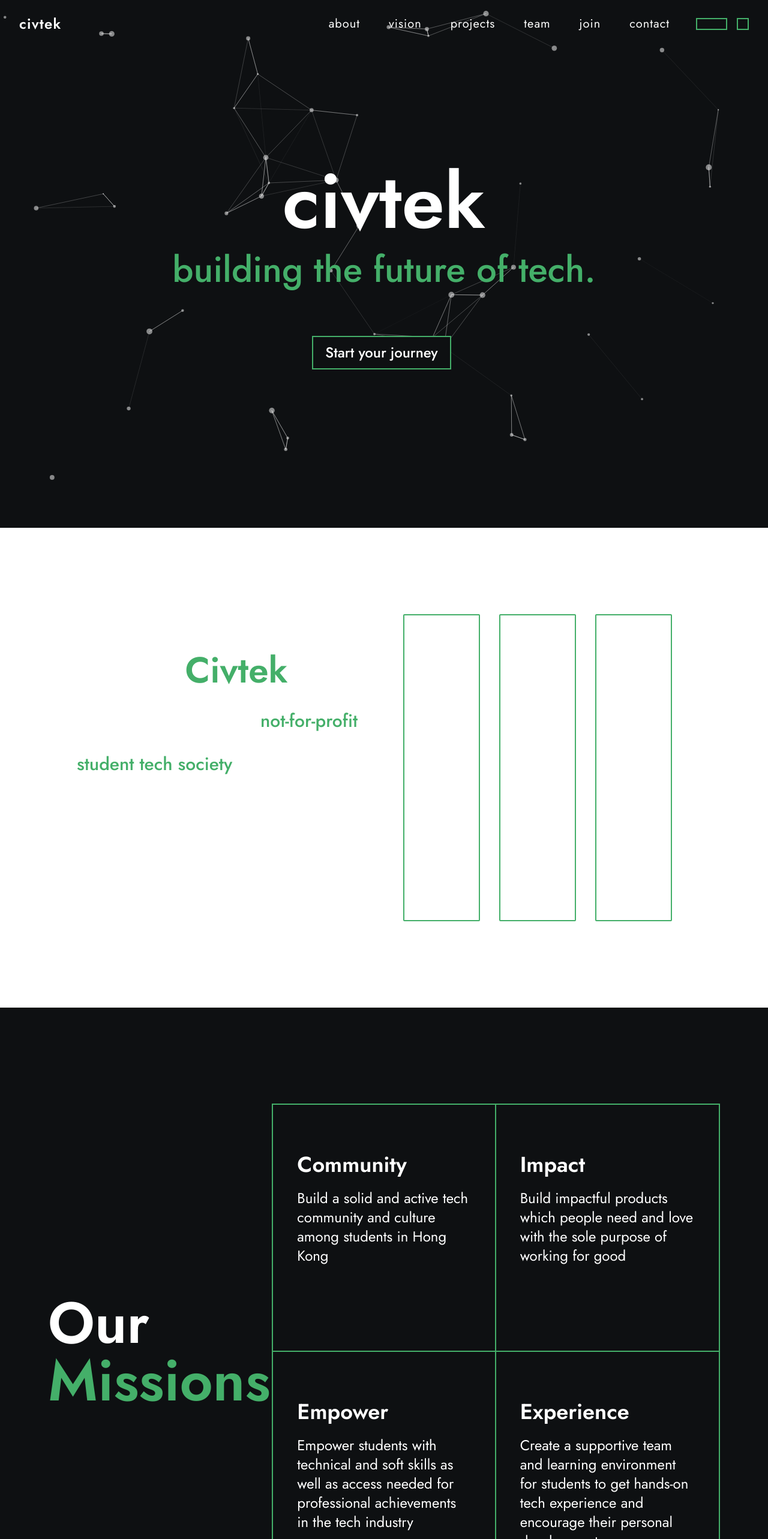
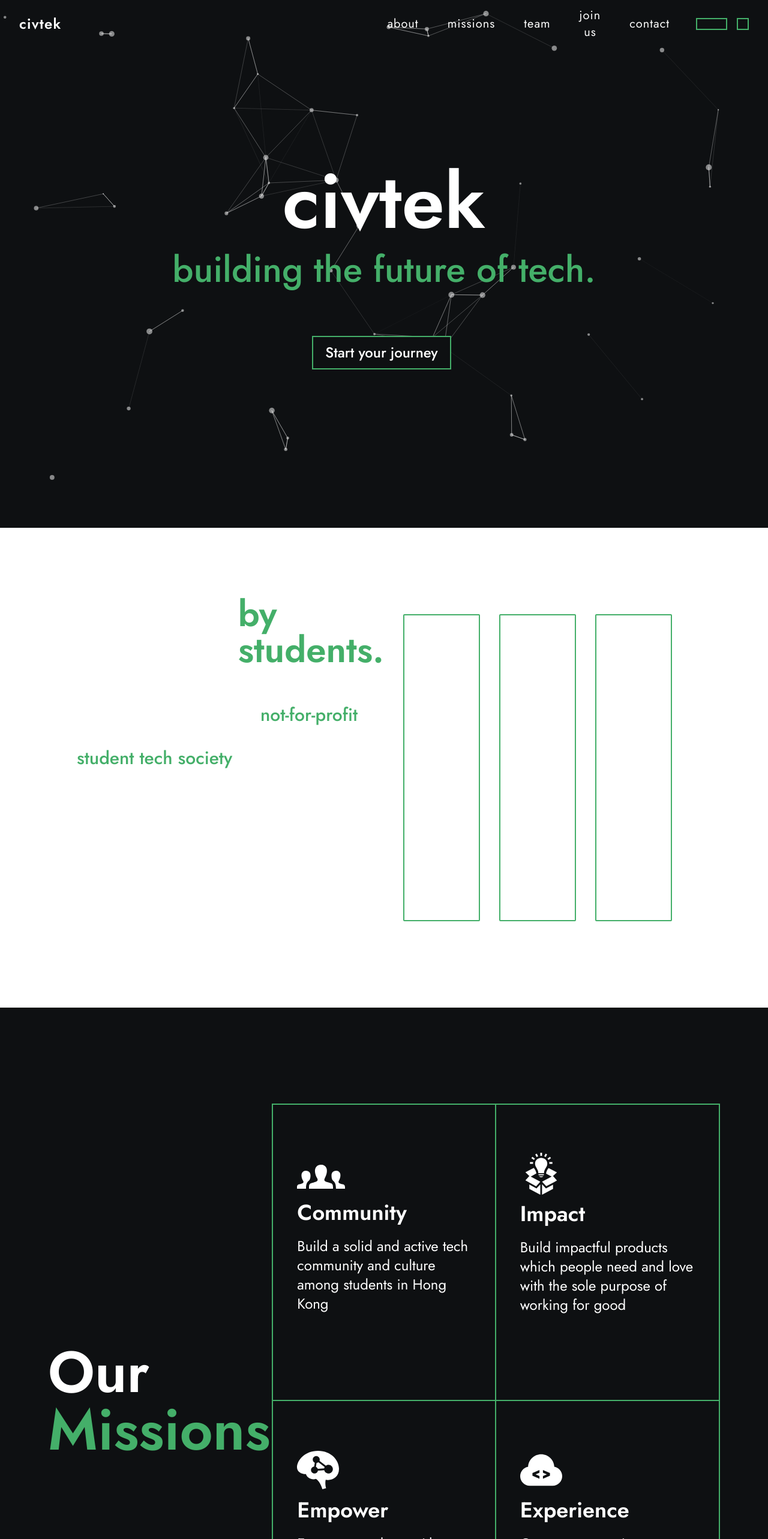
Before and after one commit to civtek/profile, a Next.js app: page / in a window 1280 px wide. Shown: the top 2566 px of the page at 60% size. Built offline with nearby package versions, Linux system fonts and the light colour scheme.

Commit message:
all links done

```diff
--- a/src/components/About.js
+++ b/src/components/About.js
@@ -3,11 +3,14 @@ import { motion } from "framer-motion";
 
 export const About = () => {
   return (
-    <div className="w-full h-screen flex flex-col md:flex-row text-white py-20 px-32 z-20">
+    <div
+      id="about"
+      className="w-full h-screen flex flex-col md:flex-row text-white py-20 px-32 z-20"
+    >
       <div className="flex flex-col justify-center gap-5 w-full md:w-1/2">
-        <div className="flex gap-4 font-semibold text-6xl mb-4">
-          <Fade child="About"></Fade>
-          <Fade child="Civtek" classes="text-primary" delay={0.5}></Fade>
+        <div className="flex gap-4 font-semibold text-6xl mb-10">
+          <Fade child="For students,"></Fade>
+          <Fade child="by students." classes="text-primary" delay={0.5}></Fade>
         </div>
         <div className="text-3xl font-medium">
           <motion.div
@@ -29,7 +32,7 @@ export const About = () => {
         </div>
         <div>
           <Fade
-            classes="text-xl mt-5"
+            classes="text-2xl mt-10"
             delay={1.5}
             child="We work with NGOs and groups to help make the world a better place through technology.
 
--- a/src/components/JoinUs.js
+++ b/src/components/JoinUs.js
@@ -3,7 +3,10 @@ import { motion } from "framer-motion";
 
 export const JoinUs = () => {
   return (
-    <div className="w-full h-screen relative my-40 text-white flex items-center justify-center">
+    <div
+      id="join"
+      className="w-full h-screen relative my-40 text-white flex items-center justify-center"
+    >
       <div className="absolute w-full h-72  top-0 z-0 flex flex-col items-center justify-center">
         <Fade
           classes="flex justify-center items-center"
@@ -50,8 +53,8 @@ export const JoinUs = () => {
             Our current team members joined JP Morgan, Seabank, Tiket.com and
             other reputable companies.
           </div>
-          <div className="w-32 flex items-center justify-center px-2 text-lg border border-primary font-medium cursor-pointer hover:bg-primary hover:text-dark transition duration-500 ease-in-out">
-            More
+          <div className="w-40 flex items-center justify-center p-2 text-lg border border-primary font-medium cursor-pointer hover:bg-primary hover:text-dark transition duration-500 ease-in-out">
+            Coming Soon
           </div>
         </motion.div>
         <motion.div
@@ -79,8 +82,8 @@ export const JoinUs = () => {
             access to all of our upcoming events and a network of talented
             like-minded people.
           </div>
-          <div className="w-32 flex items-center justify-center px-2 text-lg border border-primary font-medium cursor-pointer hover:bg-primary hover:text-dark transition duration-500 ease-in-out">
-            More
+          <div className="w-40 flex items-center justify-center p-2 text-lg border border-primary font-medium cursor-pointer hover:bg-primary hover:text-dark transition duration-500 ease-in-out">
+            Coming Soon
           </div>
         </motion.div>
         <motion.div
@@ -110,8 +113,8 @@ export const JoinUs = () => {
             We build impactful products that people love, and we&apos;re sure
             you will love it too.
           </div>
-          <div className="w-32 flex items-center justify-center px-2 text-lg border border-primary font-medium cursor-pointer hover:bg-primary hover:text-dark transition duration-500 ease-in-out">
-            More
+          <div className="w-40 flex items-center justify-center p-2 text-lg border border-primary font-medium cursor-pointer hover:bg-primary hover:text-dark transition duration-500 ease-in-out">
+            Coming Soon
           </div>
         </motion.div>
       </div>
--- a/src/components/Navbar.js
+++ b/src/components/Navbar.js
@@ -1,6 +1,6 @@
 export const Navbar = () => {
   return (
-    <div className="w-full h-20  flex items-center px-8 top-0 left-0 right-0 z-50">
+    <div className="w-full h-20 flex items-center px-8 top-0 left-0 right-0 z-50">
       <div className="w-full">
         <p className="font-semibold text-white tracking-wider text-2xl ">
           civtek
@@ -8,22 +8,49 @@ export const Navbar = () => {
       </div>
       <div className="flex items-center justify-between w-full ">
         <div className="flex items-center">
-          <div className="flex items-center cursor-pointer text-white tracking-wider text-xl h-20 px-6 text-center transition delay-100 ease-in-out duration-500  hover:bg-primary hover:text-black">
+          <div
+            onClick={() => {
+              const anchor = document.querySelector("#about");
+              anchor.scrollIntoView({ behavior: "smooth", block: "center" });
+            }}
+            className="flex items-center cursor-pointer text-white tracking-wider text-xl h-20 px-6 text-center transition delay-100 ease-in-out duration-500  hover:bg-primary hover:text-black"
+          >
             <p>about</p>
           </div>
-          <div className="flex items-center cursor-pointer text-white tracking-wider text-xl h-20 px-6 text-center transition delay-100 ease-in-out duration-500 hover:bg-primary hover:text-black">
-            <p>vision</p>
+          <div
+            onClick={() => {
+              const anchor = document.querySelector("#missions");
+              anchor.scrollIntoView({ behavior: "smooth", block: "center" });
+            }}
+            className="flex items-center cursor-pointer text-white tracking-wider text-xl h-20 px-6 text-center transition delay-100 ease-in-out duration-500 hover:bg-primary hover:text-black"
+          >
+            <p>missions</p>
           </div>
-          <div className="flex items-center cursor-pointer text-white tracking-wider text-xl h-20 px-6 text-center transition delay-100 ease-in-out duration-500 hover:bg-primary hover:text-black">
-            <p>projects</p>
-          </div>
-          <div className="flex items-center cursor-pointer text-white tracking-wider text-xl h-20 px-6 text-center transition delay-100 ease-in-out duration-500 hover:bg-primary hover:text-black">
+          <div
+            onClick={() => {
+              const anchor = document.querySelector("#team");
+              anchor.scrollIntoView({ behavior: "smooth", block: "center" });
+            }}
+            className="flex items-center cursor-pointer text-white tracking-wider text-xl h-20 px-6 text-center transition delay-100 ease-in-out duration-500 hover:bg-primary hover:text-black"
+          >
             <p>team</p>
           </div>
-          <div className="flex items-center cursor-pointer text-white tracking-wider text-xl h-20 px-6 text-center transition delay-100 ease-in-out duration-500 hover:bg-primary hover:text-black">
-            <p>join</p>
+          <div
+            onClick={() => {
+              const anchor = document.querySelector("#join");
+              anchor.scrollIntoView({ behavior: "smooth", block: "center" });
+            }}
+            className="flex items-center cursor-pointer text-white tracking-wider text-xl h-20 px-6 text-center transition delay-100 ease-in-out duration-500 hover:bg-primary hover:text-black"
+          >
+            <p>join us</p>
           </div>
-          <div className="flex items-center cursor-pointer text-white tracking-wider text-xl h-20 px-6 text-center transition delay-100 ease-in-out duration-500 hover:bg-primary hover:text-black">
+          <div
+            onClick={() => {
+              const anchor = document.querySelector("#contact");
+              anchor.scrollIntoView({ behavior: "smooth", block: "center" });
+            }}
+            className="flex items-center cursor-pointer text-white tracking-wider text-xl h-20 px-6 text-center transition delay-100 ease-in-out duration-500 hover:bg-primary hover:text-black"
+          >
             <p>contact</p>
           </div>
         </div>
--- a/src/components/Team.js
+++ b/src/components/Team.js
@@ -2,7 +2,10 @@ import { Fade } from "./animations/Fade";
 
 export const Team = () => {
   return (
-    <div className="bg-dark w-full h-full px-20 py-40 text-white flex flex-col items-center">
+    <div
+      id="team"
+      className="bg-dark w-full h-full px-20 py-40 text-white flex flex-col items-center"
+    >
       <Fade child="Our Team" classes="text-7xl font-semibold mb-10 z-20"></Fade>
       <Fade
         child={
--- a/src/components/WhatWeDo.js
+++ b/src/components/WhatWeDo.js
@@ -2,7 +2,10 @@ import { Fade } from "./animations/Fade";
 
 export const WhatWeDo = () => {
   return (
-    <div className="bg-dark w-full h-full px-20 py-40 text-white flex flex-col items-center">
+    <div
+      id="missions"
+      className="bg-dark w-full h-full px-20 py-40 text-white flex flex-col items-center"
+    >
       <div className="w-full h-full bg-cover bg-center">
         <div className="grid grid-cols-3 w-full h-full">
           <div className="text-8xl font-semibold flex flex-col justify-center z-20">
@@ -35,6 +38,16 @@ export const WhatWeDo = () => {
                 group-hover:text-black
               "
               >
+                <svg
+                  xmlns="http://www.w3.org/2000/svg"
+                  width="80"
+                  height="80"
+                  fill="white"
+                  viewBox="0 0 24 24"
+                  className="group-hover:fill-black"
+                >
+                  <path d="M17.997 18h-11.995l-.002-.623c0-1.259.1-1.986 1.588-2.33 1.684-.389 3.344-.736 2.545-2.209-2.366-4.363-.674-6.838 1.866-6.838 2.491 0 4.226 2.383 1.866 6.839-.775 1.464.826 1.812 2.545 2.209 1.49.344 1.589 1.072 1.589 2.333l-.002.619zm4.811-2.214c-1.29-.298-2.49-.559-1.909-1.657 1.769-3.342.469-5.129-1.4-5.129-1.265 0-2.248.817-2.248 2.324 0 3.903 2.268 1.77 2.246 6.676h4.501l.002-.463c0-.946-.074-1.493-1.192-1.751zm-22.806 2.214h4.501c-.021-4.906 2.246-2.772 2.246-6.676 0-1.507-.983-2.324-2.248-2.324-1.869 0-3.169 1.787-1.399 5.129.581 1.099-.619 1.359-1.909 1.657-1.119.258-1.193.805-1.193 1.751l.002.463z" />
+                </svg>
                 <p className="">Community</p>
                 <p className="text-2xl font-normal pt-5">
                   Build a solid and active tech community and culture among
@@ -66,7 +79,19 @@ export const WhatWeDo = () => {
                 group-hover:text-black
               "
               >
-                <p className="">Empower</p>
+                <svg
+                  width="70"
+                  height="70"
+                  fill="white"
+                  viewBox="0 0 24 24"
+                  xmlns="http://www.w3.org/2000/svg"
+                  fillRule="evenodd"
+                  clipRule="evenodd"
+                  className="group-hover:fill-black"
+                >
+                  <path d="M10.865 17.097c-2.289.805-5.172-.535-5.755-2.756-2.878-.005-5.086-1.408-5.11-3.886-.038-4.031 4.516-9.448 12-9.455 7.485-.007 11.996 5.312 12 10.329.004 5.017-4.182 6.897-7.607 6.263-.364 1.507-.171 3.578.232 4.747l-2.109.661c-.813-2.788-2.2-4.967-3.651-5.903zm-.692-9.276c-.691-.314-1.173-1.012-1.173-1.821 0-1.104.896-2 2-2s2 .896 2 2c0 .26-.05.509-.14.738 1.214.911 2.405 1.855 3.599 2.794.425-.333.96-.532 1.541-.532 1.38 0 2.5 1.12 2.5 2.5s-1.12 2.5-2.5 2.5c-1.171 0-2.155-.807-2.426-1.895-1.201.098-2.404.173-3.606.254-.169.933-.987 1.641-1.968 1.641-1.104 0-2-.896-2-2 0-1.033.785-1.884 1.79-1.989.121-.731.252-1.46.383-2.19zm2.06-.246c-.297.232-.661.383-1.058.417l-.363 2.18c.504.224.898.651 1.08 1.177l3.647-.289c.047-.267.137-.519.262-.749l-3.568-2.736z" />
+                </svg>
+                <p className="mt-3">Empower</p>
                 <p className="text-2xl font-normal pt-5">
                   Empower students with technical and soft skills as well as
                   access needed for professional achievements in the tech
@@ -101,7 +126,19 @@ export const WhatWeDo = () => {
                 group-hover:text-black
               "
               >
-                <p className="">Impact</p>
+                <svg
+                  width="70"
+                  height="70"
+                  fill="white"
+                  viewBox="0 0 24 24"
+                  xmlns="http://www.w3.org/2000/svg"
+                  fillRule="evenodd"
+                  clipRule="evenodd"
+                  className="group-hover:fill-black"
+                >
+                  <path d="M12.484 24v-5.991l2.224 2.352 4.042-2.12v2.416l-6.266 3.343zm-1-.003l-6.26-3.34v-2.465l4.088 2.245 2.172-2.385v5.945zm-3.7-15.313c.639.777 1.27 1.934 1.459 3.18l-3.208 1.77 5.449 2.891v.042l-2.381 2.614-4.599-2.525-.001.001-1.533-.883 2.254-2.481-2.254-2.121 4.814-2.488zm8.431.031l4.789 2.499-2.255 2.078.001.001 2.254 2.59-1.604.888-4.485 2.353-2.431-2.571v-.003l5.457-2.916-3.169-1.748c.194-1.321.695-2.266 1.443-3.171zm-3.967 5.285h-.521c-.137 0-.269-.046-.359-.127l-.693-.456h2.625l-.693.456c-.09.081-.221.127-.359.127zm1.077-1.167h-2.659c-.161 0-.292-.13-.292-.291 0-.161.131-.292.292-.292h2.659c.161 0 .291.131.291.292 0 .161-.13.291-.291.291zm.288-1.166h-3.251c0-2.304-1.874-3.301-1.874-5.383 0-2.172 1.748-3.367 3.498-3.367 1.75 0 3.502 1.197 3.502 3.367 0 2.082-1.875 3.047-1.875 5.383zm-6.267-5.334h-1.775v-1h1.821c-.039.22-.06.446-.06.676l.014.324zm11.058 0h-1.763l.013-.324c0-.23-.02-.456-.059-.676h1.809v1zm-9.998-3.02c-.227.248-.424.52-.584.811l-1.441-1.023.579-.815 1.446 1.027zm7.17-.005l1.439-1.022.579.815-1.432 1.018c-.161-.291-.359-.563-.586-.811zm-5.307-1.223c-.319.115-.621.261-.901.435l-.773-1.58.898-.44.776 1.585zm3.439-.004l.774-1.581.898.44-.77 1.574c-.281-.172-.583-.318-.902-.433zm-1.22-.272c-.163-.015-.328-.023-.495-.023-.171 0-.339.008-.505.024v-1.81h1v1.809z" />
+                </svg>
+                <p className="mt-3">Impact</p>
                 <p className="text-2xl font-normal pt-5">
                   Build impactful products which people need and love with the
                   sole purpose of working for good
@@ -132,7 +169,17 @@ export const WhatWeDo = () => {
                 group-hover:text-black
               "
               >
-                <p className="">Experience</p>
+                <svg
+                  xmlns="http://www.w3.org/2000/svg"
+                  width="70"
+                  height="70"
+                  fill="white"
+                  viewBox="0 0 24 24"
+                  className="group-hover:fill-black"
+                >
+                  <path d="M19.479 10.092c-.212-3.951-3.473-7.092-7.479-7.092s-7.267 3.141-7.479 7.092c-2.57.463-4.521 2.706-4.521 5.408 0 3.037 2.463 5.5 5.5 5.5h13c3.037 0 5.5-2.463 5.5-5.5 0-2.702-1.951-4.945-4.521-5.408zm-8.479 3.475l-2.229.933 2.229.93v1.57l-4-1.701v-1.599l4-1.7v1.567zm6 1.732l-4 1.701v-1.57l2.229-.93-2.229-.933v-1.567l4 1.701v1.598z" />
+                </svg>
+                <p className="mt-3">Experience</p>
                 <p className="text-2xl font-normal pt-5">
                   Create a supportive team and learning environment for students
                   to get hands-on tech experience and encourage their personal
```
Also changed, not shown: src/components/Contact.js (+15 -2 lines), src/components/Landing.js (+7 -1 lines).
